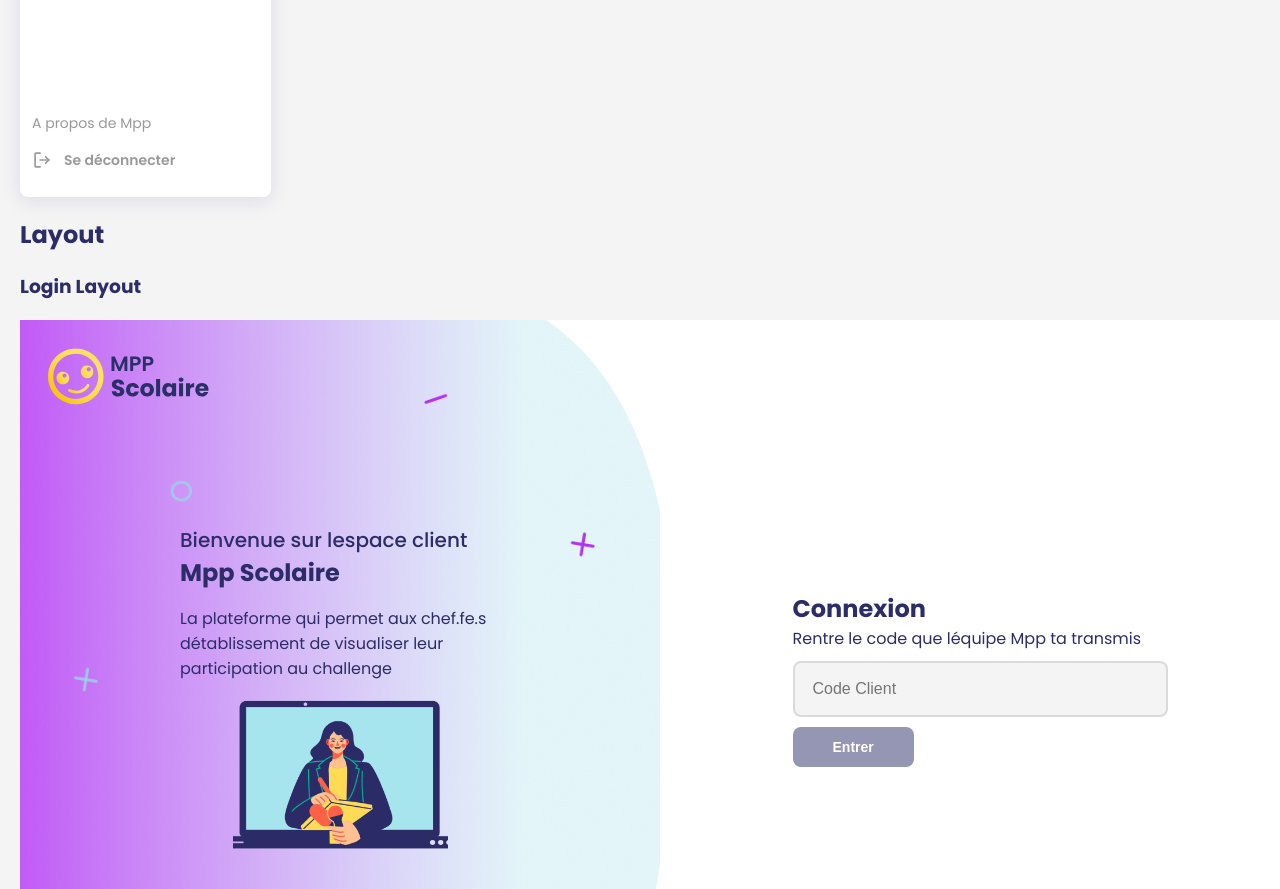
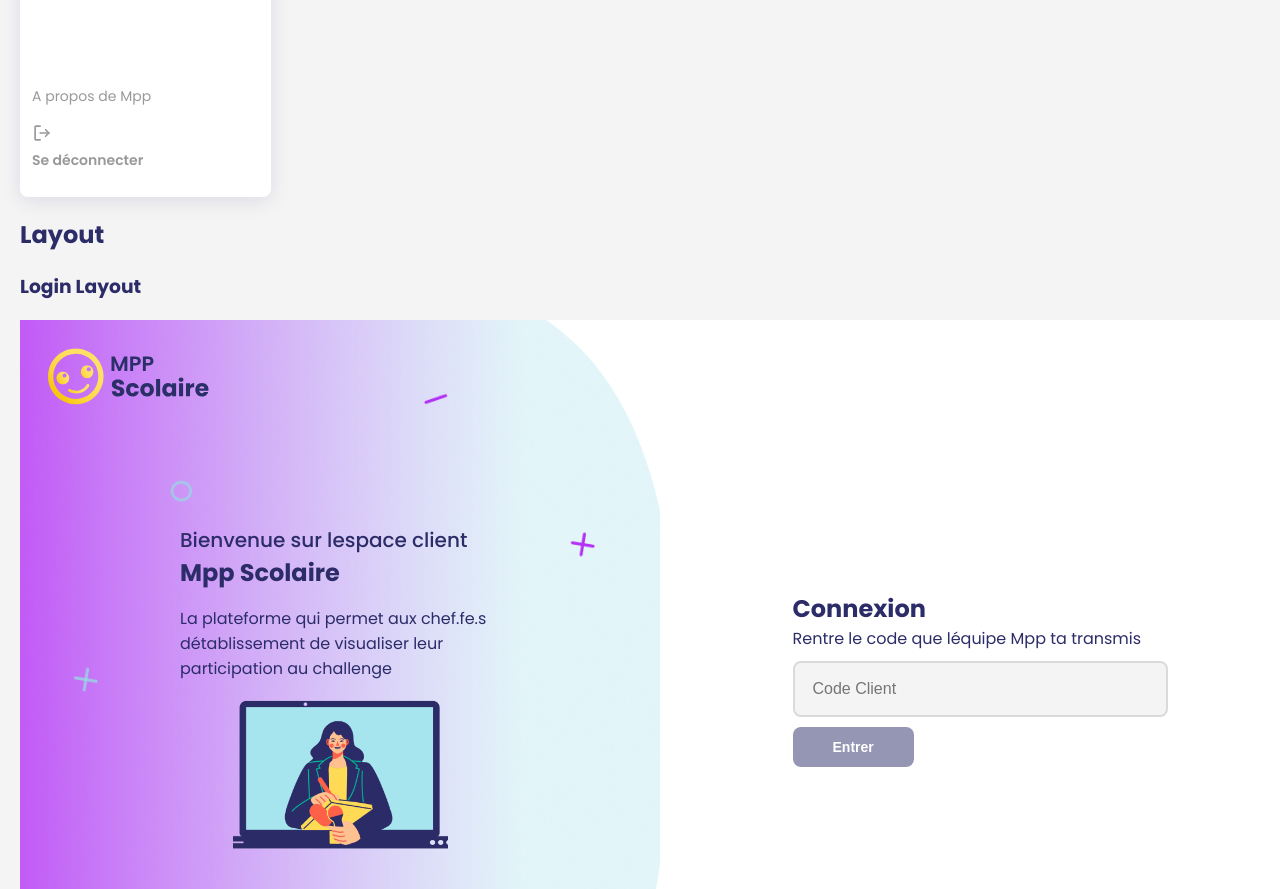
Before and after one commit to Ma-Petite-Planete/ma-petite-librairie, a React (Vite) app: page / in a window 1280 px wide. Shown: the part 3480-4369 px from the top of the page. Built offline with nearby package versions, Linux system fonts and the light colour scheme.

Commit message:
fix logiut issue

```diff
--- a/src/components/MppMenu/MppMenu.tsx
+++ b/src/components/MppMenu/MppMenu.tsx
@@ -70,13 +70,9 @@
         >
           <p className="text_body">A propos de Mpp</p>
         </LinkComponent>
-        <div className="navigation_element bottom">
-          <LinkComponent href={'./onBoarding'} className="navigation_flex">
-            <MppIcons.logOut className="icon" />
-            <p className="text_body_sb" onClick={onLogout}>
-              Se déconnecter
-            </p>
-          </LinkComponent>
+        <div className="navigation_element bottom" onClick={onLogout}>
+          <MppIcons.logOut className="icon" />
+          <p className="text_body_sb">Se déconnecter</p>
         </div>
       </div>
     </div>
```
Also changed, not shown: 1 other file (tests, documents, lock files or other folders).
